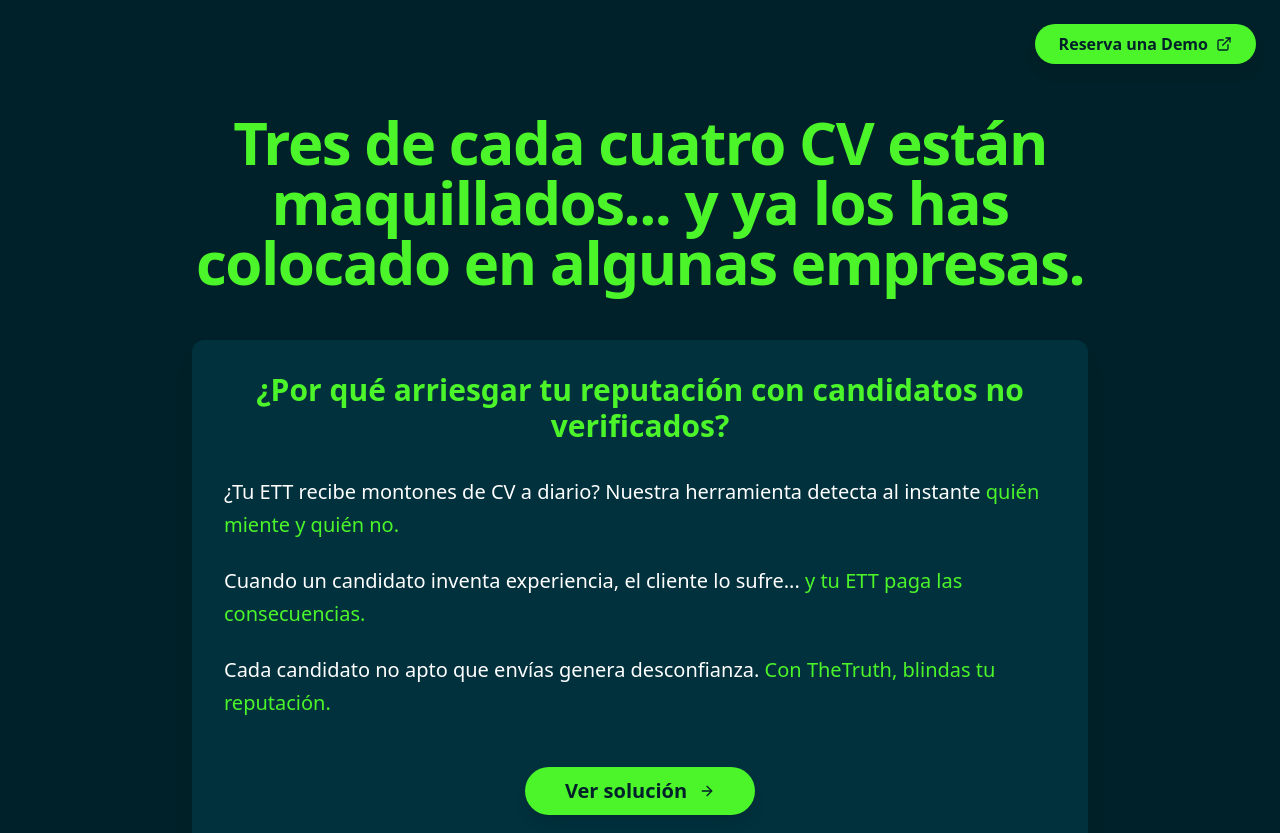
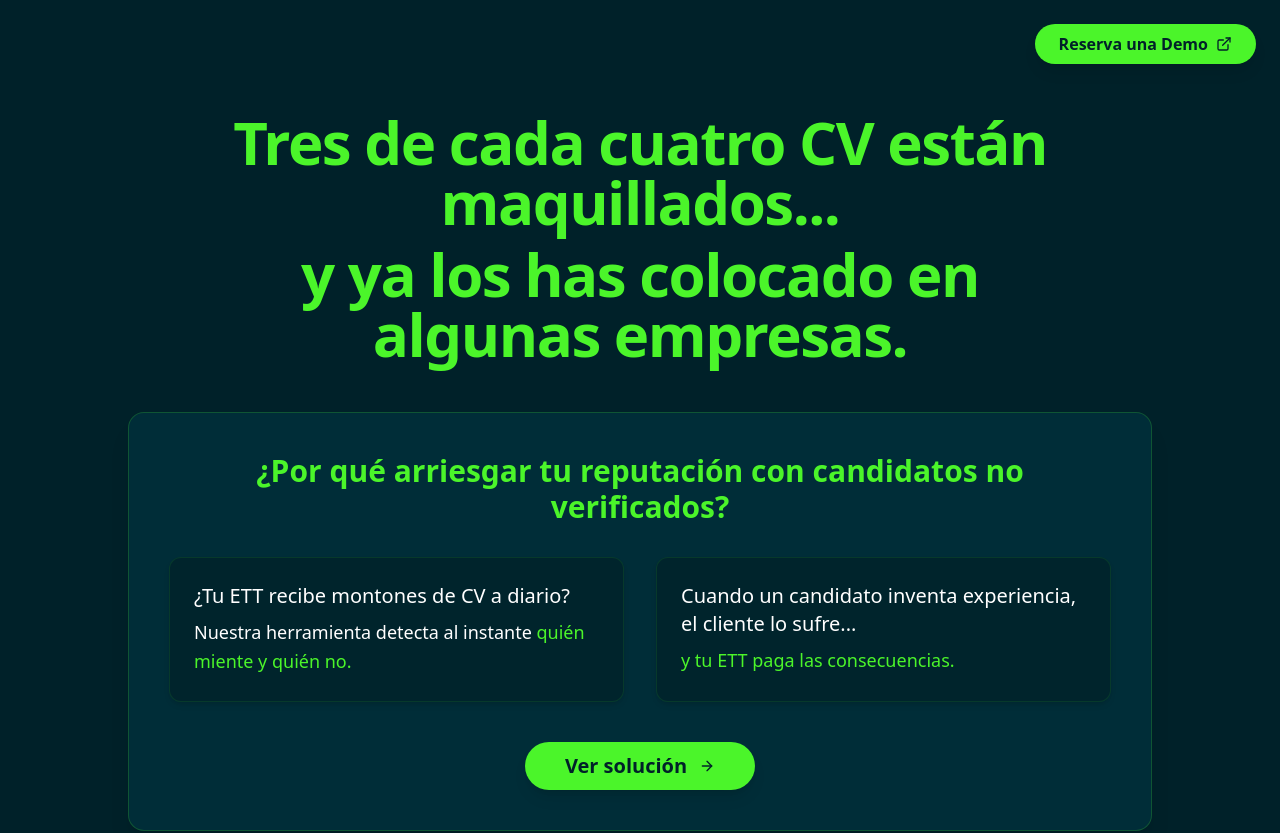
Before and after one commit to jaimeestevez/truthful-landing-form, a React (Vite) app: page / in a window 1280 px wide. Shown: the top 833 px of the page. Built offline with nearby package versions, Linux system fonts and the light colour scheme.

Commit message:
Refactor: Update Hero and VideoSection
Update the Hero and VideoSection components to match the design of the provided link, including changes to the title format and removal of a specific sentence.

```diff
--- a/src/components/Hero.tsx
+++ b/src/components/Hero.tsx
@@ -11,31 +11,36 @@ const Hero: React.FC<HeroProps> = ({ scrollToVideo }) => {
   return (
     <section className="bg-[#002129] text-white min-h-[90vh] flex items-center">
       <div className="container py-20 md:py-28 w-full">
-        <div className="max-w-4xl mx-auto space-y-12 fade-in">
-          <h1 className="text-5xl md:text-6xl font-bold tracking-tight text-[#4BF52A] text-center leading-tight">
-            Tres de cada cuatro CV están maquillados... y ya los has colocado en algunas empresas.
-          </h1>
+        <div className="max-w-5xl mx-auto space-y-12 fade-in">
+          <div className="text-center space-y-4">
+            <h1 className="text-4xl md:text-6xl font-bold tracking-tight text-[#4BF52A] leading-tight max-w-4xl mx-auto">
+              Tres de cada cuatro CV están maquillados...
+              <span className="block mt-3">y ya los has colocado en algunas empresas.</span>
+            </h1>
+          </div>
 
-          <div className="space-y-8 bg-[#00313d] p-8 rounded-xl shadow-xl">
-            <h2 className="text-2xl md:text-3xl font-semibold text-[#4BF52A] text-center">
+          <div className="bg-[#00313d]/80 backdrop-blur-sm p-8 md:p-10 rounded-2xl shadow-xl border border-[#4BF52A]/20">
+            <h2 className="text-2xl md:text-3xl font-semibold text-[#4BF52A] text-center mb-8">
               ¿Por qué arriesgar tu reputación con candidatos no verificados?
             </h2>
 
-            <div className="space-y-6 text-lg md:text-xl">
-              <p className="leading-relaxed">
-                <span className="font-medium">¿Tu ETT recibe montones de CV a diario?</span> Nuestra herramienta detecta al instante <span className="text-[#4BF52A] font-medium">quién miente y quién no.</span>
-              </p>
+            <div className="grid md:grid-cols-2 gap-8 mb-10">
+              <div className="bg-[#002129]/70 p-6 rounded-xl border border-[#4BF52A]/10 hover:border-[#4BF52A]/30 transition-all shadow-md">
+                <p className="leading-relaxed text-lg">
+                  <span className="font-medium text-xl text-white block mb-2">¿Tu ETT recibe montones de CV a diario?</span>
+                  Nuestra herramienta detecta al instante <span className="text-[#4BF52A] font-medium">quién miente y quién no.</span>
+                </p>
+              </div>
 
-              <p className="leading-relaxed">
-                <span className="font-medium">Cuando un candidato inventa experiencia, el cliente lo sufre...</span> <span className="text-[#4BF52A] font-medium">y tu ETT paga las consecuencias.</span>
-              </p>
-
-              <p className="leading-relaxed">
-                <span className="font-medium">Cada candidato no apto que envías genera desconfianza.</span> <span className="text-[#4BF52A] font-medium">Con TheTruth, blindas tu reputación.</span>
-              </p>
+              <div className="bg-[#002129]/70 p-6 rounded-xl border border-[#4BF52A]/10 hover:border-[#4BF52A]/30 transition-all shadow-md">
+                <p className="leading-relaxed text-lg">
+                  <span className="font-medium text-xl text-white block mb-2">Cuando un candidato inventa experiencia, el cliente lo sufre...</span>
+                  <span className="text-[#4BF52A] font-medium">y tu ETT paga las consecuencias.</span>
+                </p>
+              </div>
             </div>
 
-            <div className="flex justify-center pt-4">
+            <div className="flex justify-center">
               <Button
                 onClick={scrollToVideo}
                 className="bg-[#4BF52A] hover:bg-[#3dd21e] text-[#002129] text-lg md:text-xl border-0 rounded-full py-6 px-10 font-bold flex items-center gap-3 hover:gap-4 transition-all shadow-lg"
```
